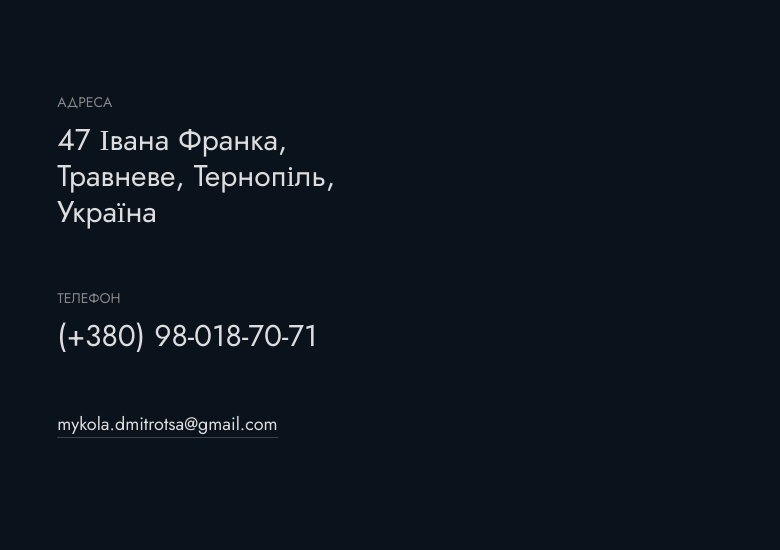
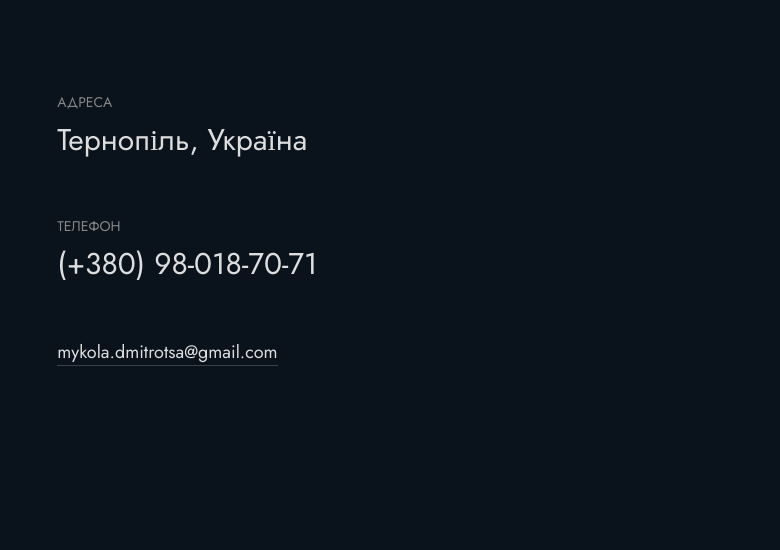
Before and after one commit to dmytrotsa/webplace, a plain HTML site: page index.html in a window 1280 px wide. Shown: the part 8728-9278 px from the top of the page, without its empty margins (0-780 px from the left). Drawn offline with Linux system fonts and the light colour scheme.

Commit message:
change html

```diff
--- a/index.html
+++ b/index.html
@@ -665,7 +665,7 @@
 							<!-- Contact Info -->
 							<div class="webplace_contact_info">
 								<p>Адреса</p>
-								<h3>47 Івана Франка, Травневе, Тернопіль, Україна</h3>
+								<h3>Тернопіль, Україна</h3>
 								<p>Телефон</p>
 								<h3><a href="tel:+380980187071">(+380) 98-018-70-71</a></h3>
 								<p><a class="fn__link" href="mailto:mykola.dmitrotsa@gmail.com">mykola.dmitrotsa@gmail.com</a></p>
```
